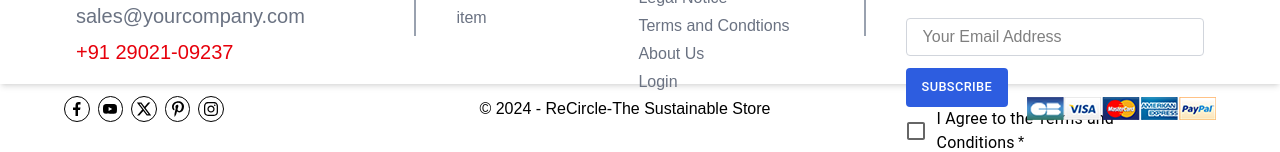
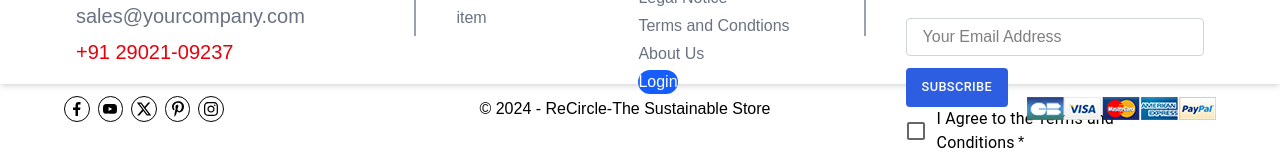
Before and after one commit to mahicodes28/Recircle, a React (Vite) app in the folder client/: page / in a window 1280 px wide. Shown: the part 3688-3840 px from the top of the page. Built offline with nearby package versions, Linux system fonts and the light colour scheme; no server answers.

Commit message:
Enhance Footer component with user authentication: display user info and login button

```diff
--- a/client/src/components/Footer/index.jsx
+++ b/client/src/components/Footer/index.jsx
@@ -13,8 +13,14 @@ import { AiFillYoutube } from "react-icons/ai";
 import { FaXTwitter } from "react-icons/fa6";
 import { FaInstagram } from "react-icons/fa6";
 import { FaPinterestP } from "react-icons/fa";
+import { UserButton, useClerk , useUser } from '@clerk/clerk-react'
+
+
 
 const Footer = () => {
+        const {openSignIn} = useClerk();
+    const {user}=useUser();
+
   return (
     <>
       <div className="!py-10 w-full min-h-[15vw] ">
@@ -94,9 +100,29 @@ const Footer = () => {
                         <li className="list-none !mb-1 ">
                             <Link className="link  text-gray-500" to={"/"}>About Us</Link>
                         </li>
-                         <li className="list-none !mb-1 ">
-                            <Link className="link  text-gray-500" to={"/"}>Login</Link>
-                        </li>
+                          <li >
+                {/* <Link
+                  to="/login"
+                  className="link transition duration-200 ease-in-out"
+                >
+                  Login
+                </Link>{" "}
+                |{" "}
+                <Link
+                  to="/register"
+                  className="link transition duration-200 ease-in-out"
+                >
+                  Register
+                </Link> */}
+                {user?<div className='flex items-center gap-3'>
+                <p className='max-sm:hidden'>Hi, {user.firstName +" "+user.lastName}</p>
+                <UserButton/>
+            </div>
+            :<div className='flex gap-4 mx-sm:text-xs'>
+                <button onClick={(e) => openSignIn()} className='bg-blue-600 text-white px-6 sm:px-9 py-2 rounded-full'>Login</button>
+            </div>
+            }
+              </li>
                     </ul>
                 </div>
             </div>
```
